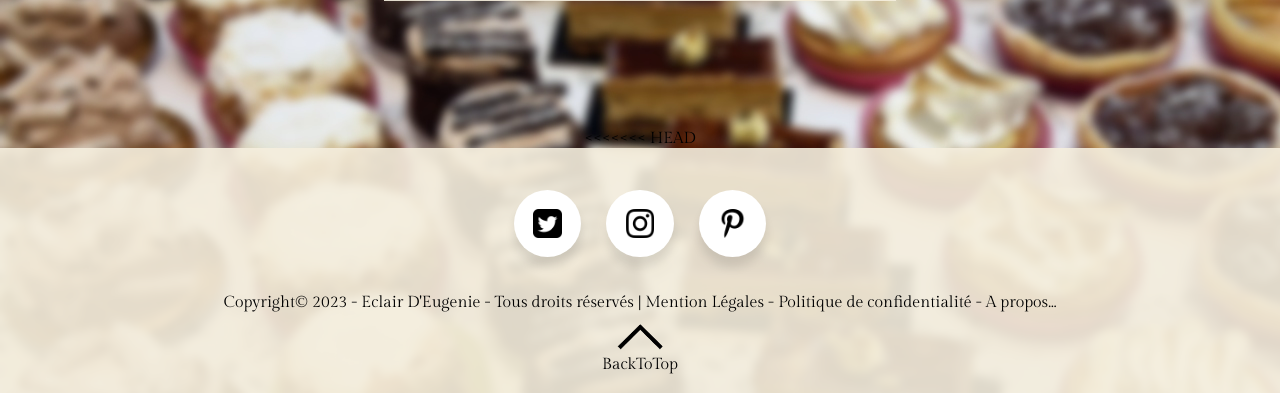
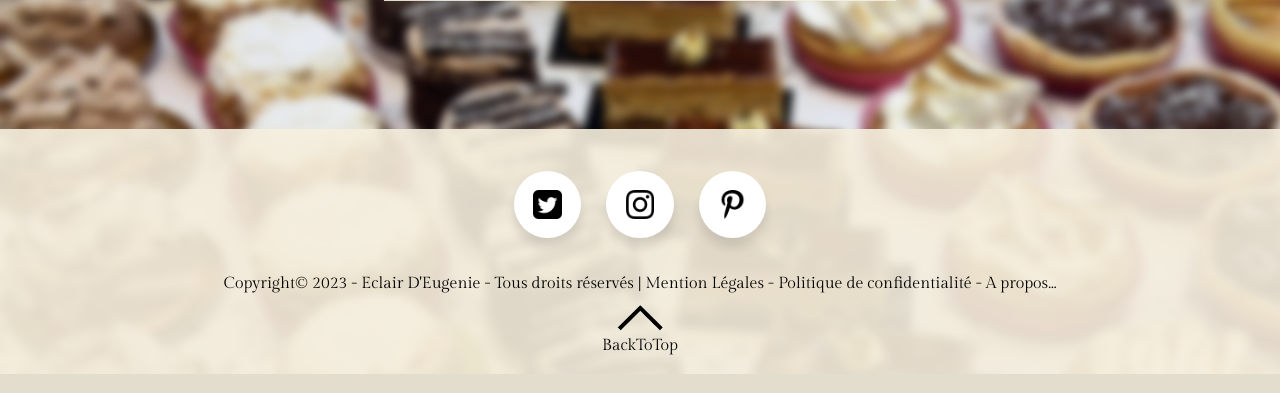
Before and after one commit to FrancoisToureille/projet_developpement_web, a PHP site: page /Inscription/resultatInscription in a window 1280 px wide. Shown: the part 1142-1535 px from the top of the page. Run offline with PHP 8.4, Linux system fonts and the light colour scheme; data that the repository does not hold is empty.

Commit message:
Rectification d'affichage

```diff
--- a/htdocs/Modele/InscriptionUtilisateurBDD.php
+++ b/htdocs/Modele/InscriptionUtilisateurBDD.php
@@ -23,7 +23,6 @@ class InscriptionUtilisateurBDD {
                     if ($S_motDePasse === $S_motDePasseVerification) {
                         //On vérifie que les 2 mots de passe sont les mêmes
                         try {
-                            echo "Je vais m'inscrire";
                             //On crée un nouvel utilisateur dans la BDD
                             $S_motDePasseHasher = sha1($S_motDePasse);
                             $S_requete = $O_pdo->query("INSERT INTO Utilisateur(nom,email,motDePasse) VALUES('$S_nomUtilisateur','$S_email','$S_motDePasseHasher')");
--- a/htdocs/Vues/standard/connexion.php
+++ b/htdocs/Vues/standard/connexion.php
@@ -1,4 +1,3 @@
-<<<<<<< HEAD
 <div id="content">
     <div id="connexion">
         <h1> CONNEXION </h1>
```
